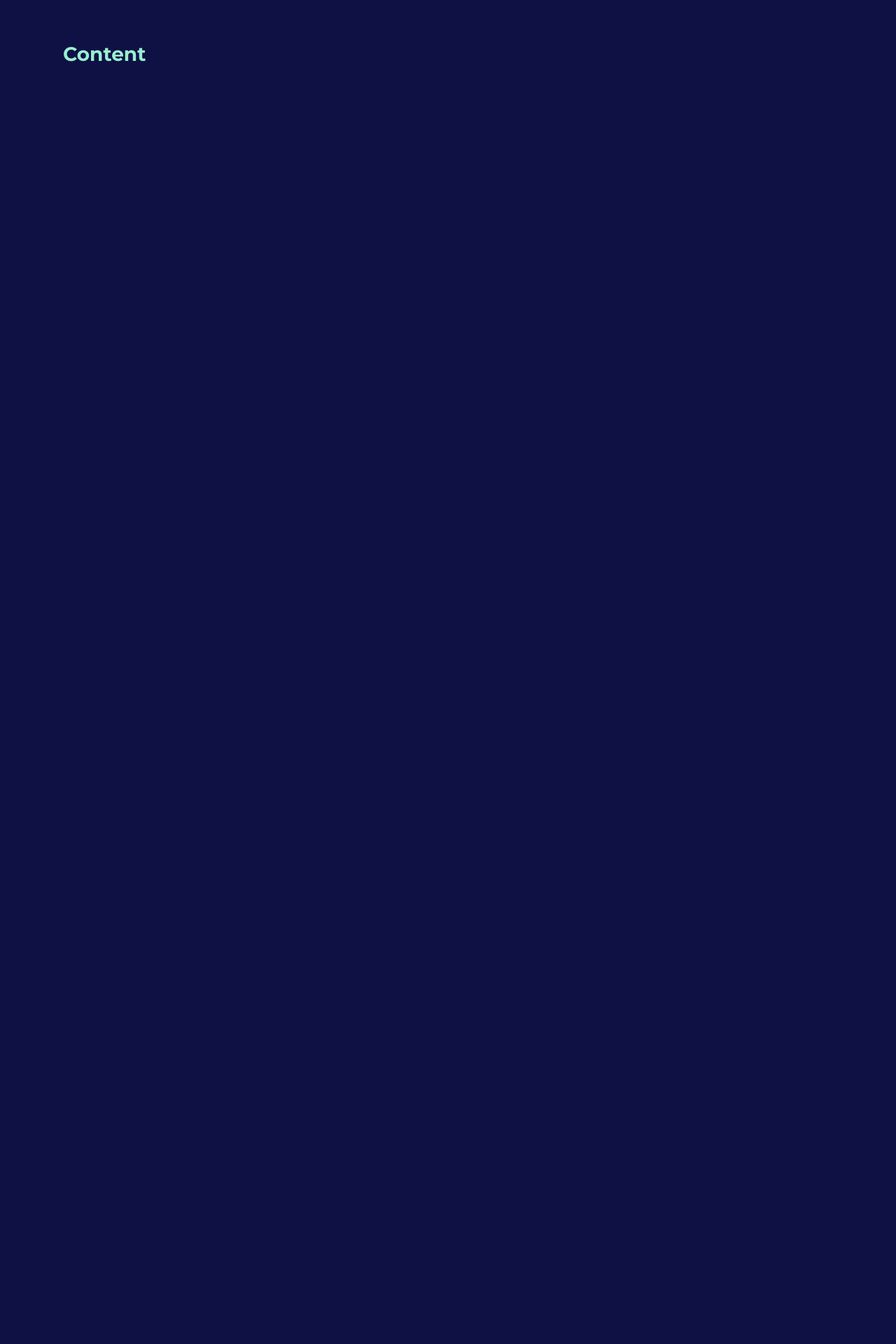
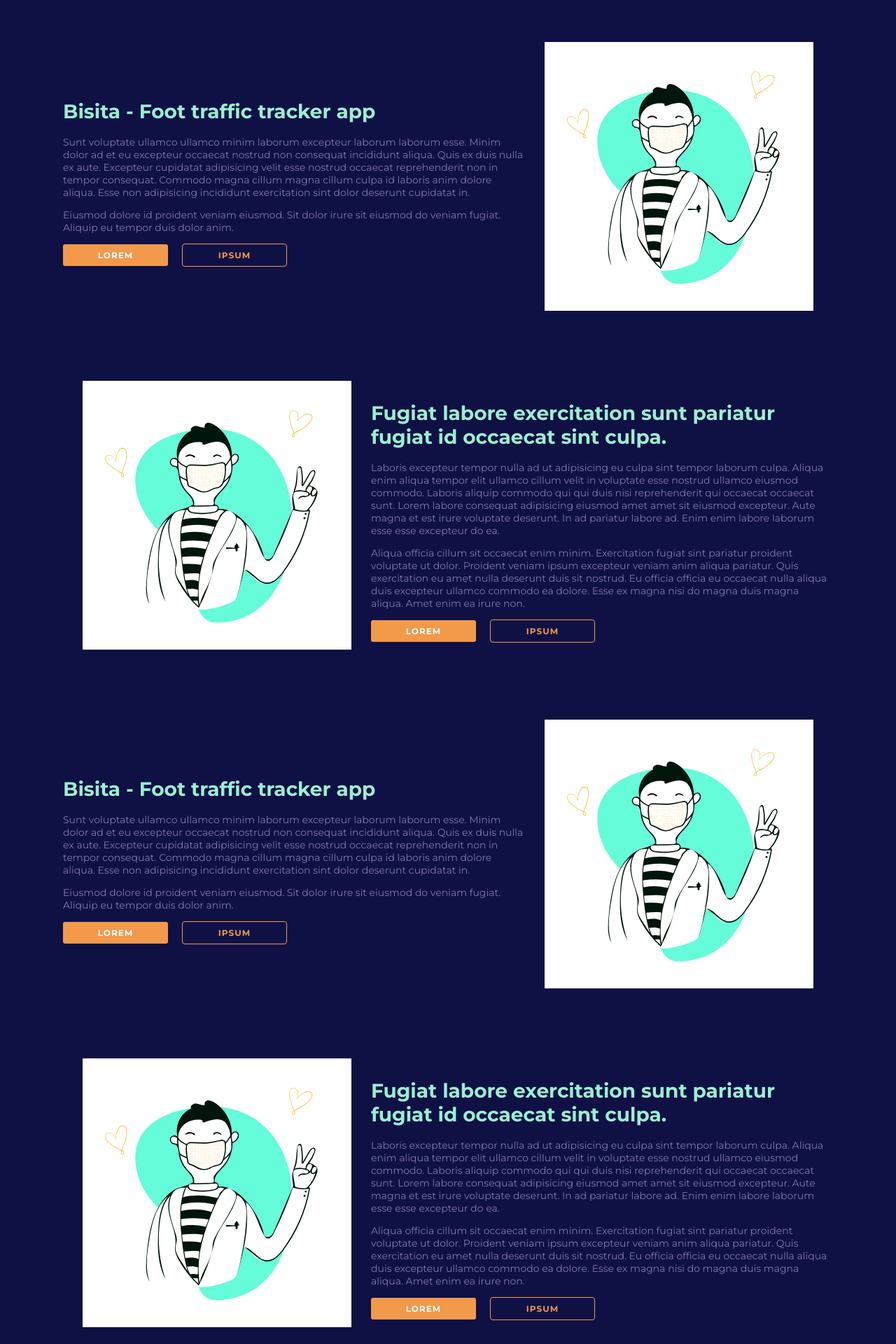
Before and after one commit to online-lorno/bisita-tracker-site, a Next.js app: page / in a window 1280 px wide. Shown: the part 140-2060 px from the top of the page at 70% size. Before the commit the page ends 800 px from the top, so only its background shows below. Built offline with nearby package versions, Linux system fonts and the light colour scheme.

Commit message:
refactor: update home page

```diff
--- a/pages/index.tsx
+++ b/pages/index.tsx
@@ -1,6 +1,28 @@
 import Head from 'next/head'
+import Image from 'next/image'
+import styled from 'styled-components'
 
 import Container from 'components/Container'
+import Button from 'components/Button'
+
+const SectionContainer = styled.div`
+  display: flex;
+  flex: 1;
+  align-items: center;
+  margin-bottom: 100px;
+
+  & > div {
+    &.text-content {
+      width: 60%;
+    }
+
+    &.image-content {
+      display: block;
+      width: 40%;
+      padding: 0 2rem;
+    }
+  }
+`
 
 const IndexPage: React.FC = () => (
   <>
@@ -8,7 +30,122 @@ const IndexPage: React.FC = () => (
       <title>Bisita - Foot traffic tracker</title>
     </Head>
     <Container>
-      <h1>Content</h1>
+      <SectionContainer>
+        <div className="text-content">
+          <h1>Bisita - Foot traffic tracker app</h1>
+          <p>
+            Sunt voluptate ullamco ullamco minim laborum excepteur laborum laborum esse. Minim dolor
+            ad et eu excepteur occaecat nostrud non consequat incididunt aliqua. Quis ex duis nulla
+            ex aute. Excepteur cupidatat adipisicing velit esse nostrud occaecat reprehenderit non
+            in tempor consequat. Commodo magna cillum magna cillum culpa id laboris anim dolore
+            aliqua. Esse non adipisicing incididunt exercitation sint dolor deserunt cupidatat in.
+          </p>
+          <p>
+            Eiusmod dolore id proident veniam eiusmod. Sit dolor irure sit eiusmod do veniam fugiat.
+            Aliquip eu tempor duis dolor anim.
+          </p>
+          <Button primary>Lorem</Button>
+          <Button secondary>Ipsum</Button>
+        </div>
+        <div className="image-content">
+          <Image
+            src="/images/image-mask.svg"
+            alt="image-mask"
+            width={100}
+            height={100}
+            layout="responsive"
+          />
+        </div>
+      </SectionContainer>
+      <SectionContainer>
+        <div className="image-content">
+          <Image
+            src="/images/image-mask.svg"
+            alt="image-mask"
+            width={100}
+            height={100}
+            layout="responsive"
+          />
+        </div>
+        <div className="text-content">
+          <h1>Fugiat labore exercitation sunt pariatur fugiat id occaecat sint culpa.</h1>
+          <p>
+            Laboris excepteur tempor nulla ad ut adipisicing eu culpa sint tempor laborum culpa.
+            Aliqua enim aliqua tempor elit ullamco cillum velit in voluptate esse nostrud ullamco
+            eiusmod commodo. Laboris aliquip commodo qui qui duis nisi reprehenderit qui occaecat
+            occaecat sunt. Lorem labore consequat adipisicing eiusmod amet amet sit eiusmod
+            excepteur. Aute magna et est irure voluptate deserunt. In ad pariatur labore ad. Enim
+            enim labore laborum esse esse excepteur do ea.
+          </p>
+          <p>
+            Aliqua officia cillum sit occaecat enim minim. Exercitation fugiat sint pariatur
+            proident voluptate ut dolor. Proident veniam ipsum excepteur veniam anim aliqua
+            pariatur. Quis exercitation eu amet nulla deserunt duis sit nostrud. Eu officia officia
+            eu occaecat nulla aliqua duis excepteur ullamco commodo ea dolore. Esse ex magna nisi do
+            magna duis magna aliqua. Amet enim ea irure non.
+          </p>
+          <Button primary>Lorem</Button>
+          <Button secondary>Ipsum</Button>
+        </div>
+      </SectionContainer>
+      <SectionContainer>
+        <div className="text-content">
+          <h1>Bisita - Foot traffic tracker app</h1>
+          <p>
+            Sunt voluptate ullamco ullamco minim laborum excepteur laborum laborum esse. Minim dolor
+            ad et eu excepteur occaecat nostrud non consequat incididunt aliqua. Quis ex duis nulla
+            ex aute. Excepteur cupidatat adipisicing velit esse nostrud occaecat reprehenderit non
+            in tempor consequat. Commodo magna cillum magna cillum culpa id laboris anim dolore
+            aliqua. Esse non adipisicing incididunt exercitation sint dolor deserunt cupidatat in.
+          </p>
+          <p>
+            Eiusmod dolore id proident veniam eiusmod. Sit dolor irure sit eiusmod do veniam fugiat.
+            Aliquip eu tempor duis dolor anim.
+          </p>
+          <Button primary>Lorem</Button>
+          <Button secondary>Ipsum</Button>
+        </div>
+        <div className="image-content">
+          <Image
+            src="/images/image-mask.svg"
+            alt="image-mask"
+            width={100}
+            height={100}
+            layout="responsive"
+          />
+        </div>
+      </SectionContainer>
+      <SectionContainer>
+        <div className="image-content">
+          <Image
+            src="/images/image-mask.svg"
+            alt="image-mask"
+            width={100}
+            height={100}
+            layout="responsive"
+          />
+        </div>
+        <div className="text-content">
+          <h1>Fugiat labore exercitation sunt pariatur fugiat id occaecat sint culpa.</h1>
+          <p>
+            Laboris excepteur tempor nulla ad ut adipisicing eu culpa sint tempor laborum culpa.
+            Aliqua enim aliqua tempor elit ullamco cillum velit in voluptate esse nostrud ullamco
+            eiusmod commodo. Laboris aliquip commodo qui qui duis nisi reprehenderit qui occaecat
+            occaecat sunt. Lorem labore consequat adipisicing eiusmod amet amet sit eiusmod
+            excepteur. Aute magna et est irure voluptate deserunt. In ad pariatur labore ad. Enim
+            enim labore laborum esse esse excepteur do ea.
+          </p>
+          <p>
+            Aliqua officia cillum sit occaecat enim minim. Exercitation fugiat sint pariatur
+            proident voluptate ut dolor. Proident veniam ipsum excepteur veniam anim aliqua
+            pariatur. Quis exercitation eu amet nulla deserunt duis sit nostrud. Eu officia officia
+            eu occaecat nulla aliqua duis excepteur ullamco commodo ea dolore. Esse ex magna nisi do
+            magna duis magna aliqua. Amet enim ea irure non.
+          </p>
+          <Button primary>Lorem</Button>
+          <Button secondary>Ipsum</Button>
+        </div>
+      </SectionContainer>
     </Container>
   </>
 )
```
Also changed, not shown: public/images/image-mask.svg (added).
